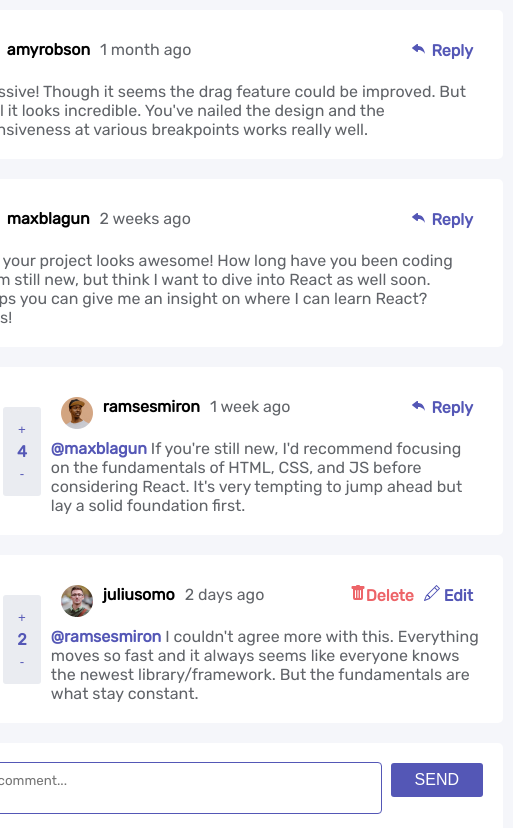
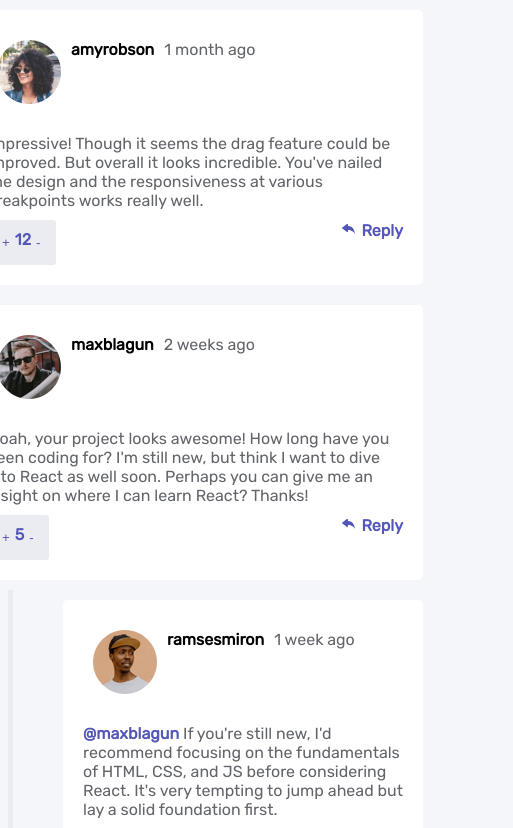
Before and after one commit to malwoodsantoro/interactive-comments, a React (Create React App) app: page / in a window 390 px wide. Shown: the top 828 px of the page, 513 px wide, since content can reach past the window. Built offline with nearby package versions, Linux system fonts and the light colour scheme; the HTML template or start-up script is replaced by a standard one.

Commit message:
mobile fixes

```diff
--- a/src/App.js
+++ b/src/App.js
@@ -13,12 +13,12 @@ function App() {
     setComments([...comments, {
       "id": 1,
       "content": text,
-      "createdAt": "1 sfsmonth ago",
-      "score": 12,
+      "createdAt": "Just now",
+      "score": "0",
       "user": {
         "image": {
-          "png": "./images/avatars/image-amyrobson.png",
-          "webp": "./images/avatars/image-amyrobson.webp"
+          "png": `./images/avatars/image-${currentUser}.png`,
+          "webp": `./images/avatars/image-${currentUser}.webp`
         },
         "username": currentUser
       },
--- /dev/null
+++ b/src/components/Counter.js
@@ -0,0 +1,55 @@
+import styled from "styled-components";
+import React, { useState } from 'react';
+
+const Toggle = styled.div`
+  display: flex;
+  flex-direction: column;
+  background-color: hsl(223, 19%, 93%);
+  padding: 10px;
+  border-radius: 3px;
+  margin-right: 10px;
+  color: hsl(238, 40%, 52%);
+  font-weight: bold;
+
+  @media (max-width: 480px) {
+    flex-direction: row;
+     align-self: flex-start;
+     margin-top: -20px;
+  }
+`
+
+const CounterButton = styled.button`
+  padding: 0;
+  border: none;
+  background: none;
+  padding: 5px;
+  color: hsl(238, 40%, 52%);
+`
+
+const Counter = ({score}) => {
+
+  const [count, setCounts] = useState(score);
+
+    const handleIncrement = () => {
+      setCounts(prevCount => prevCount + 1);
+    };
+
+    const handleDecrement = () => {
+      setCounts(prevCount => prevCount - 1);
+    };
+
+
+  return (
+    <Toggle>
+      <CounterButton onClick={handleIncrement}>
+        +
+      </CounterButton>
+      <span>{count}</span>
+      <CounterButton disabled={count <= 0 && true} onClick={handleDecrement}>
+        -
+      </CounterButton>
+    </Toggle>
+  )
+}
+
+export default Counter
--- a/src/components/Post.js
+++ b/src/components/Post.js
@@ -1,6 +1,7 @@
 import styled from "styled-components";
 import React, { useState } from 'react';
 import Textbox from "./Textbox";
+import Counter from "./Counter";
 
 import { BsFillReplyFill } from "react-icons/bs";
 import { BsPencil } from "react-icons/bs";
@@ -9,7 +10,6 @@ import { BsTrashFill } from "react-icons/bs";
 import Modal from './Modal'
 import useModal from './useModal';
 
-
 const StyledPost = styled.div`
   width: ${({ comment }) => !comment ? '30rem' : '36rem'};
   font-size: 16px;
@@ -17,28 +17,40 @@ const StyledPost = styled.div`
   padding: 20px;
   border-radius: 5px;
   margin: 10px;
+
+  @media (max-width: 480px) {
+    width: ${({ comment }) => !comment ? '20rem' : '26rem'};
+  }
 `;
 
 const ToggleandContent = styled.div`
   display: flex;
   flex-direction: row;
   align-items: center;
+
+  @media (max-width: 480px) {
+    flex-direction: column-reverse;
+  }
 `
 
 const DeleteandEdit = styled.div`
   margin-left: auto;
+  display: flex;
 `
 
 const Delete = styled.span`
   margin-right: 10px;
   color: hsl(358, 79%, 66%);
   font-weight: bold;
+  display: flex;
+  justify-content: center;
 `
 
 const StyledContent = styled.div`
   color: #616469;
   display: flex;
   text-align: left;
+  margin-top: 20px;
 `
 
 const EditMode = styled.span`
@@ -48,7 +60,9 @@ const EditMode = styled.span`
 `
 
 const Header = styled.div`
+  @media (min-width: 480px) {
     display: flex;
+  }
   padding: 10px;
 
   > img {
@@ -71,6 +85,10 @@ const ReplyTo = styled.span`
   font-weight: bold;
 `;
 
+const UserandCreated = styled.div`
+    display: flex;
+`
+
 const HeaderandContent = styled.span`
   flex-grow: 3;
 `;
@@ -78,31 +96,19 @@ const StyledReply = styled.div`
   margin-left: auto;
   color: hsl(238, 40%, 52%);
   font-weight: bold;
+
+  @media (max-width: 480px) {
+    text-align: right;
+    margin-left: 100px;
+    margin-top: 40px;
+  }
+
 `;
 
 const StyledEdit = styled.span`
   color: hsl(238, 40%, 52%);
   font-weight: bold;
 `;
-
-const CounterButton = styled.button`
-  padding: 0;
-  border: none;
-  background: none;
-  padding: 5px;
-  color: hsl(238, 40%, 52%);
-`
-
-const Toggle = styled.div`
-  display: flex;
-  flex-direction: column;
-  background-color: hsl(223, 19%, 93%);
-  padding: 10px;
-  border-radius: 3px;
-  margin-right: 10px;
-  color: hsl(238, 40%, 52%);
-  font-weight: bold;
-`
 
 const Button = styled.button`
   background: hsl(238, 40%, 52%);
@@ -119,14 +125,30 @@ display: flex;
 flex-direction: column;
 `
 
+const ButtonsandContent = styled.span`
+@media (max-width: 480px) {
+  display: flex;
+  flex-direction: column-reverse;
+}
+display: flex;
+
+flex-direction: column;
+text-align: right;
+`
+
+const Buttons = styled.div`
+  float: right;
+  margin-top: -30px;
+`
+
+
 const Post = ({ content, username, currentUser, current, score, createdAt, isReply, commentId, addReply, comment, replyId, deletePost, editComment, replyingTo, addComment }) => {
 
-  const [count, setCounts] = useState(score)
   const [open, setOpen] = useState(false)
   const [editedContent, setEditedContent] = useState(content)
   const [editMode, setEditMode] = useState(false)
 
-  const {isShowing, toggle} = useModal();
+  const { isShowing, toggle } = useModal();
 
   const replyToComment = () => {
     setOpen(!open)
@@ -149,28 +171,25 @@ const Post = ({ content, username, currentUser, current, score, createdAt, isRep
     <Full>
       <StyledPost comment={comment}>
         <ToggleandContent>
-          <Toggle>
-            <CounterButton onClick={() => setCounts(count + 1)}>
-              +
-            </CounterButton>
-            <span>{count}</span>
-            <CounterButton disabled={count <= 0 && true} onClick={() => setCounts(count - 1)}>
-              -
-            </CounterButton>
-          </Toggle>
+          <Counter score={score} />
           <HeaderandContent>
             <Header>
+              <UserandCreated>
                 <img src={require(`../images/avatars/image-${username}.webp`)} alt={'Photo of user ${$username}'} />
                 <User>{username}</User>
                 <StyledCreatedAt>{createdAt}</StyledCreatedAt>
+              </UserandCreated>
+            </Header>
+            <ButtonsandContent>
+              <Buttons>
                 {!currentUser && <StyledReply onClick={replyToComment}><BsFillReplyFill /> Reply</StyledReply>}
                 {currentUser &&
                   <DeleteandEdit>
                     <Delete onClick={toggle}><BsTrashFill />Delete</Delete>
-                  <StyledEdit onClick={() => editContent(comment, commentId, replyId)}><BsPencil/> Edit</StyledEdit>
+                    <StyledEdit onClick={() => editContent(comment, commentId, replyId)}><BsPencil /> Edit</StyledEdit>
                   </DeleteandEdit>
                 }
-            </Header>
+              </Buttons>
               <StyledContent>
                 {editMode ?
                   <EditMode className="editttt">
@@ -188,6 +207,7 @@ const Post = ({ content, username, currentUser, current, score, createdAt, isRep
                   </EditMode>
                   : !comment ? <span><ReplyTo>@{replyingTo} </ReplyTo>{content}</span> : <span>{content}</span>}
               </StyledContent>
+            </ButtonsandContent>
           </HeaderandContent>
         </ToggleandContent>
       </StyledPost>
@@ -195,7 +215,7 @@ const Post = ({ content, username, currentUser, current, score, createdAt, isRep
       <Modal
         isShowing={isShowing}
         hide={toggle}
-        yesAction={() => deletePost(comment, commentId, replyId) }
+        yesAction={() => deletePost(comment, commentId, replyId)}
       />
     </Full>
   )
--- a/src/components/Textbox.js
+++ b/src/components/Textbox.js
@@ -8,6 +8,10 @@ const StyledTextbox = styled.div`
   border-radius: 5px;
   padding: 20px;
   margin: 10px;
+
+  @media (max-width: 480px) {
+    width: ${({ comment }) => !comment ? '20rem' : '26rem'};
+  }
 `
 
 const CurrentUserImg = styled.div`
```
Lines whose indentation alone changed are shown as unchanged.
